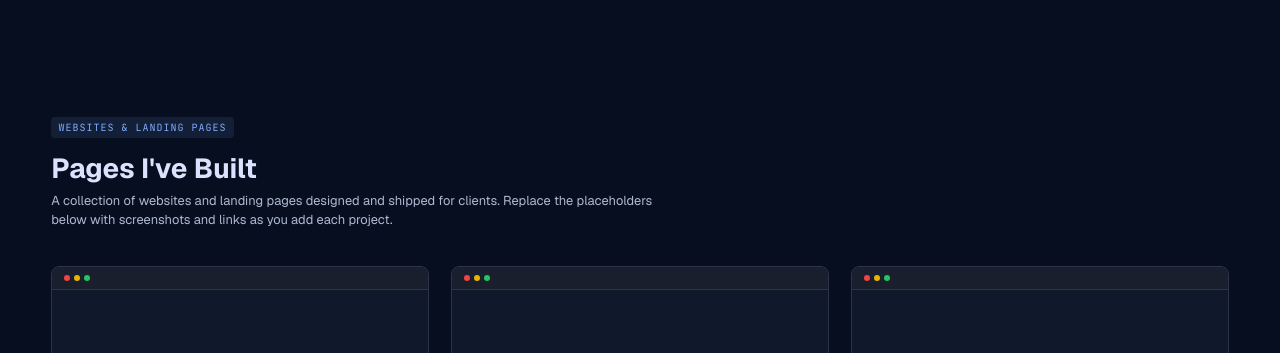
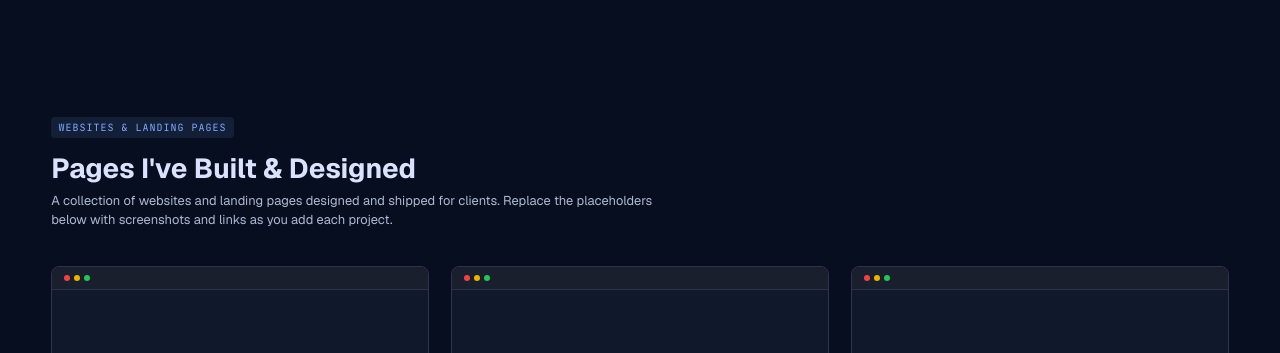
Before and after one commit to abdulwadood6286-del/My-Portfolio, a plain HTML site: page more-work.html in a window 1280 px wide. Shown: the part 313-666 px from the top of the page. Drawn offline with nearby package versions, Linux system fonts and the light colour scheme.

Commit message:
change text

```diff
--- a/more-work.html
+++ b/more-work.html
@@ -108,7 +108,7 @@
 <section class="py-16 px-6 section-reveal" id="websites">
     <div class="max-w-7xl mx-auto">
         <span class="font-mono text-[10px] text-primary uppercase tracking-widest bg-primary/10 px-2 py-1 rounded">WEBSITES &amp; LANDING PAGES</span>
-        <h2 class="text-2xl md:text-3xl font-bold mt-4 mb-2">Pages I've Built</h2>
+        <h2 class="text-2xl md:text-3xl font-bold mt-4 mb-2">Pages I've Built & Designed</h2>
         <p class="text-on-surface-variant text-sm mb-10 max-w-2xl">A collection of websites and landing pages designed and shipped for clients. Replace the placeholders below with screenshots and links as you add each project.</p>
 
         <div class="grid grid-cols-1 sm:grid-cols-2 lg:grid-cols-3 gap-6">
```
